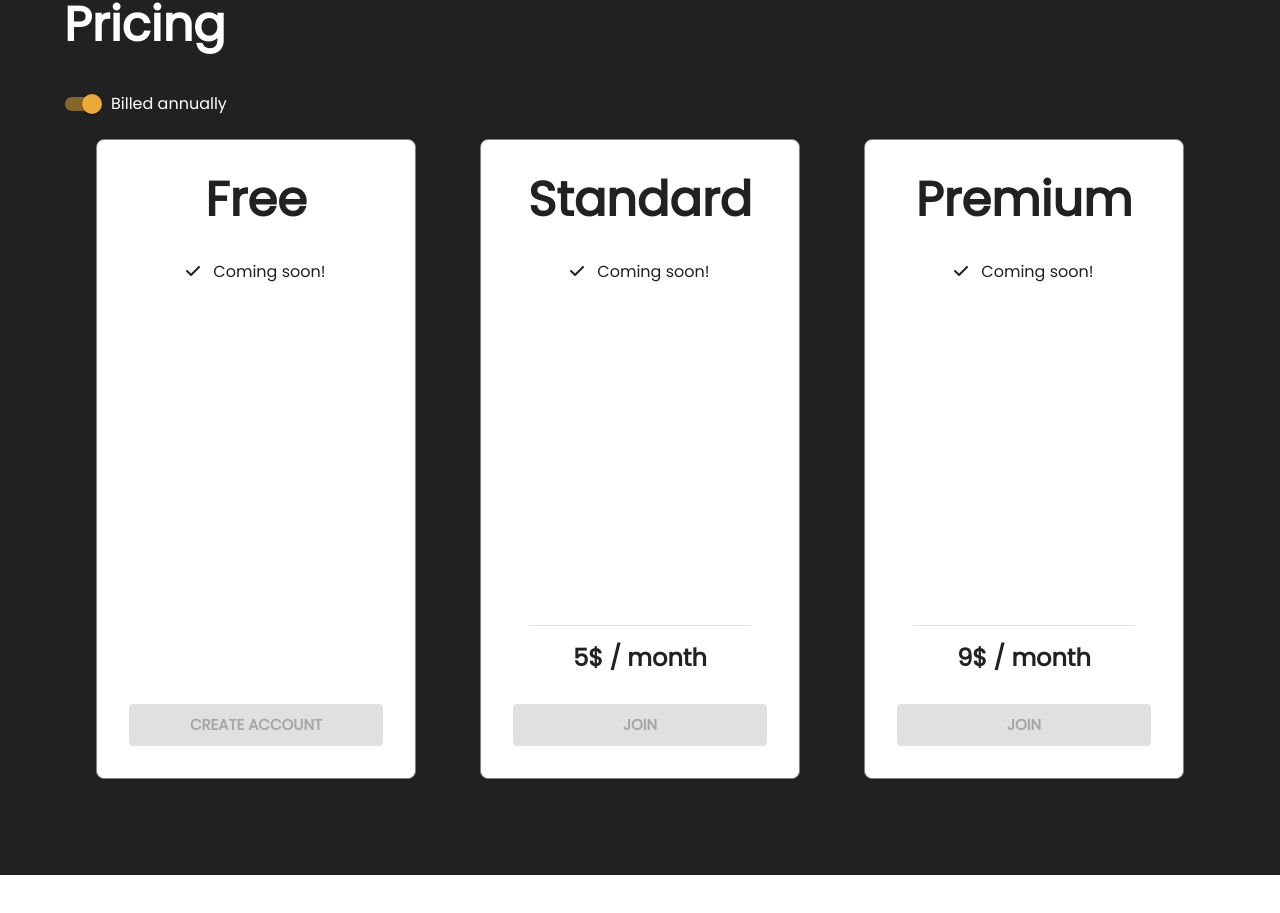
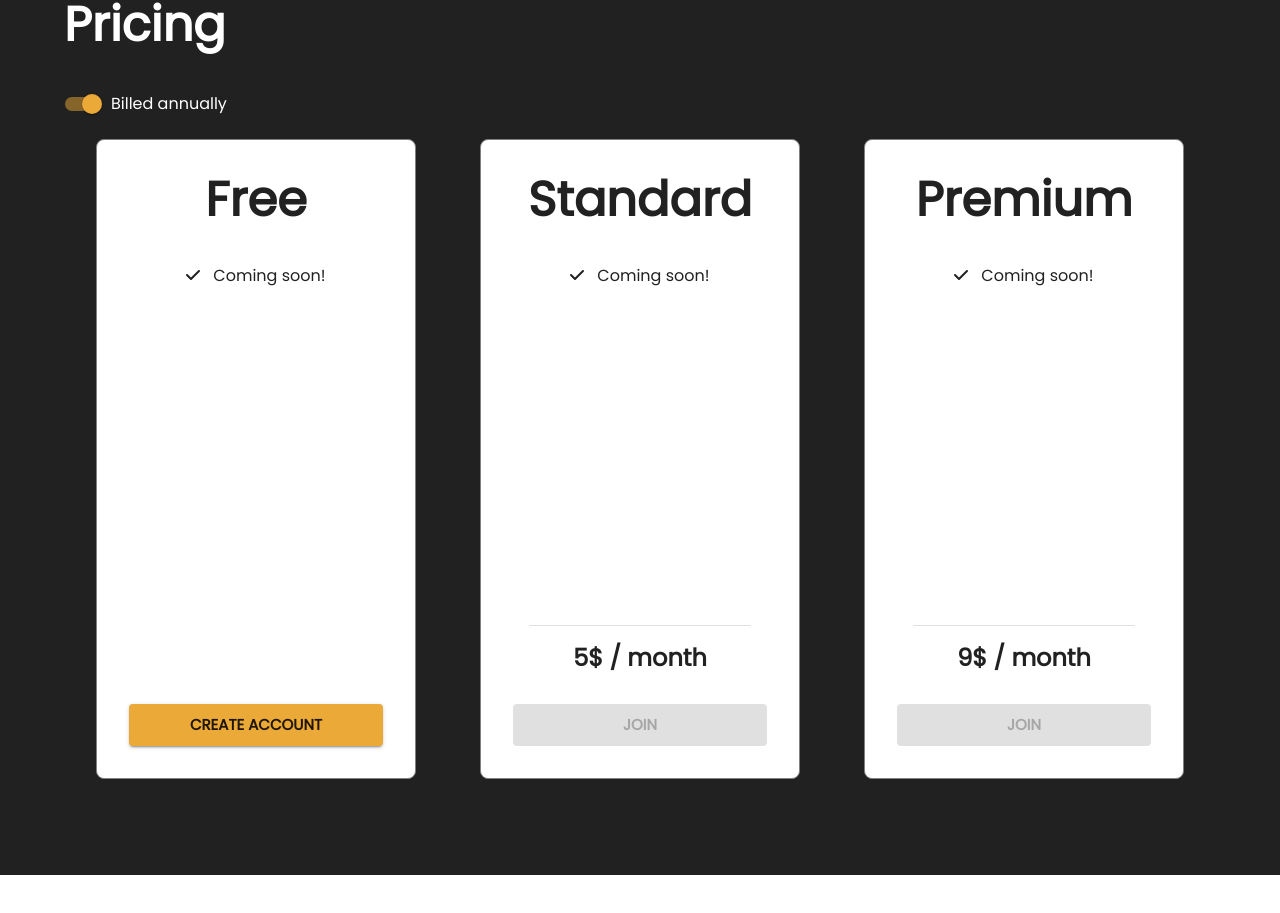
Before and after one commit to sugarshare/sugarshare-www, a React (Create React App) app: page / in a window 1280 px wide. Shown: the part 2019-2932 px from the top of the page. Built offline with nearby package versions, Linux system fonts and the light colour scheme.

Commit message:
Set link to auth hosted UI for free tier

```diff
--- a/src/components/SubscriptionTile.tsx
+++ b/src/components/SubscriptionTile.tsx
@@ -30,7 +30,7 @@ const FREE_SUBSCRIBE_URL = () => {
     client_id: 'mh81fe4s02g87iedt0pimthp4',
     response_type: 'code',
     scope: ['openid', 'email', 'profile'].join(' '),
-    redirect_uri: `https://${settings.siteDomainName}`,
+    redirect_uri: `https://${settings.siteDomainName}/`,
   };
 
   const cognitoHostedUIUrl = new URL('signup', `https://${settings.authDomainName}`);
@@ -42,16 +42,7 @@ const FREE_SUBSCRIBE_URL = () => {
 export default function Subscription({
   level, benefits, price, priceId,
 }: SubscriptionProps) {
-  return (
-    <Box
-      component='form'
-      action={
-        price
-          ? PAID_SUBSCRIBE_URL()
-          : FREE_SUBSCRIBE_URL()
-      }
-      method='POST'
-      sx={{
+  const sx = {
     backgroundColor: 'white',
     margin: 2,
     padding: 4,
@@ -65,13 +56,15 @@ export default function Subscription({
     alignItems: 'center',
     border: '1px solid grey',
     borderRadius: 2,
-      }}
-    >
+  };
+
+  const content = (
+    <>
       <Typography variant='h3' fontWeight='bold'>{level}</Typography>
       <Box sx={{ minHeight: '20rem', marginY: 4 }}>
         {
           benefits.map((benefit) => (
-            <Typography variant='body1'>
+            <Typography variant='body1' sx={{ lineHeight: 2 }}>
               <FontAwesomeIcon icon={faCheck} />
               &nbsp;&nbsp;&nbsp;
               {benefit}
@@ -79,13 +72,24 @@ export default function Subscription({
           ))
         }
       </Box>
+    </>
+  );
 
-      {priceId && <Divider variant='middle' flexItem sx={{ marginTop: 'auto' }} />}
-      {price && <Typography variant='h5' fontWeight='bold' sx={{ marginY: 2 }}>{price}</Typography>}
+  if (price && priceId) {
+    return (
+      <Box
+        component='form'
+        action={PAID_SUBSCRIBE_URL()}
+        method='POST'
+        sx={sx}
+      >
+        {content}
+        <Divider variant='middle' flexItem sx={{ marginTop: 'auto' }} />
+        <Typography variant='h5' fontWeight='bold' sx={{ marginY: 2 }}>{price}</Typography>
 
         <Input type='hidden' name='priceId' value={priceId} />
         <Button
-        disabled
+          disabled // TODO remove once subscription is available
           type='submit'
           variant='contained'
           size='large'
@@ -96,8 +100,28 @@ export default function Subscription({
             marginTop: 'auto',
           }}
         >
-        {priceId ? 'Join' : 'Create account'}
+          Join
         </Button>
       </Box>
     );
   }
+
+  return (
+    <Box sx={sx}>
+      {content}
+      <Button
+        href={FREE_SUBSCRIBE_URL()}
+        variant='contained'
+        size='large'
+        color='secondary'
+        fullWidth
+        sx={{
+          fontWeight: 'bold',
+          marginTop: 'auto',
+        }}
+      >
+        Create account
+      </Button>
+    </Box>
+  );
+}
```
Lines whose indentation alone changed are shown as unchanged.
